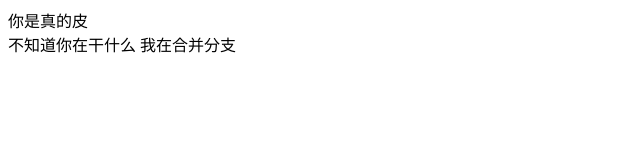
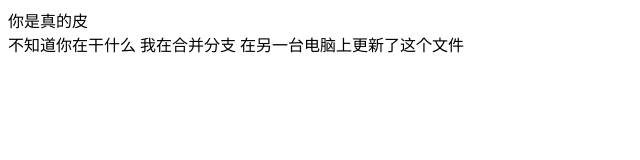
Before and after one commit to CNdumpling/firstvscodegit, a plain HTML site: page index.html in a window 1280 px wide. Shown: the whole page, without its empty margins (0-640 px from the left). Drawn offline with Linux system fonts and the light colour scheme.

Commit message:
anthor computer commit

```diff
--- a/index.html
+++ b/index.html
@@ -10,5 +10,7 @@
     <div>你是真的皮</div>
     不知道你在干什么
     我在合并分支
+
+    在另一台电脑上更新了这个文件
   </body>
 </html>
```
